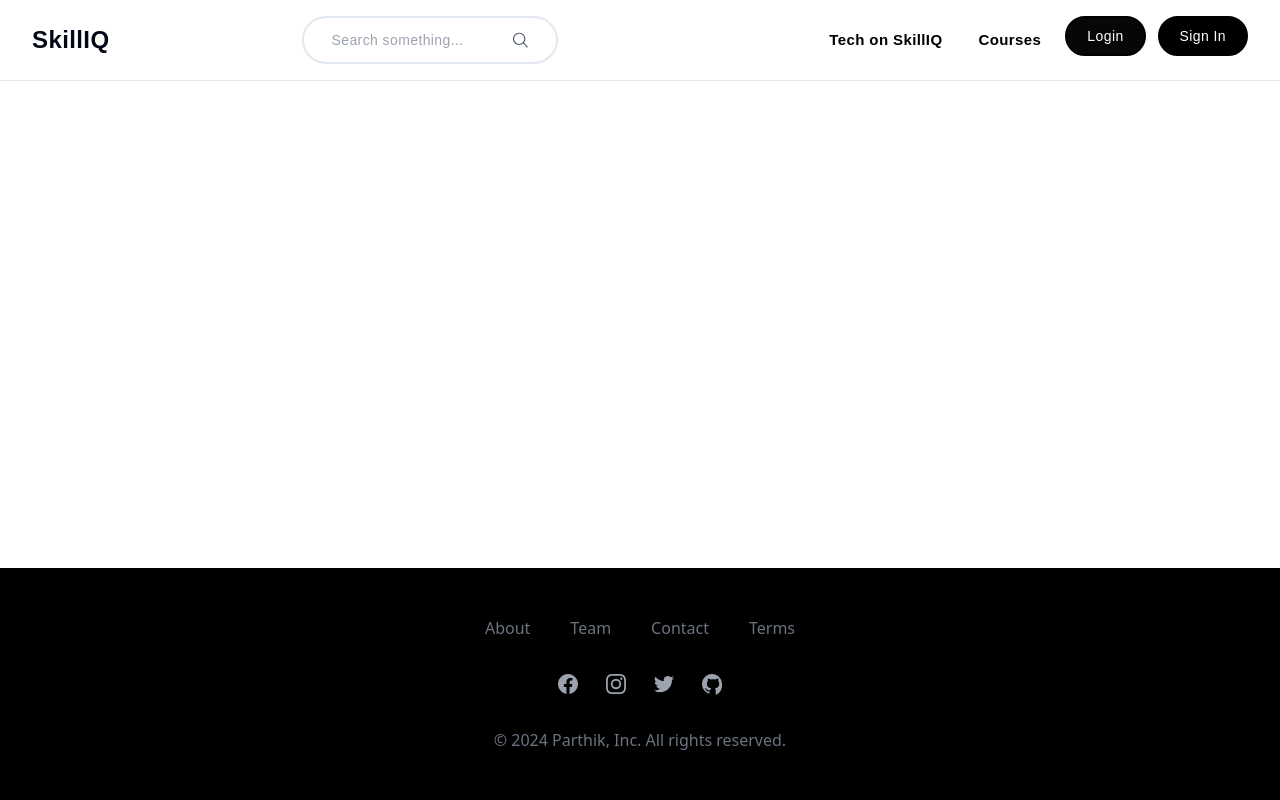
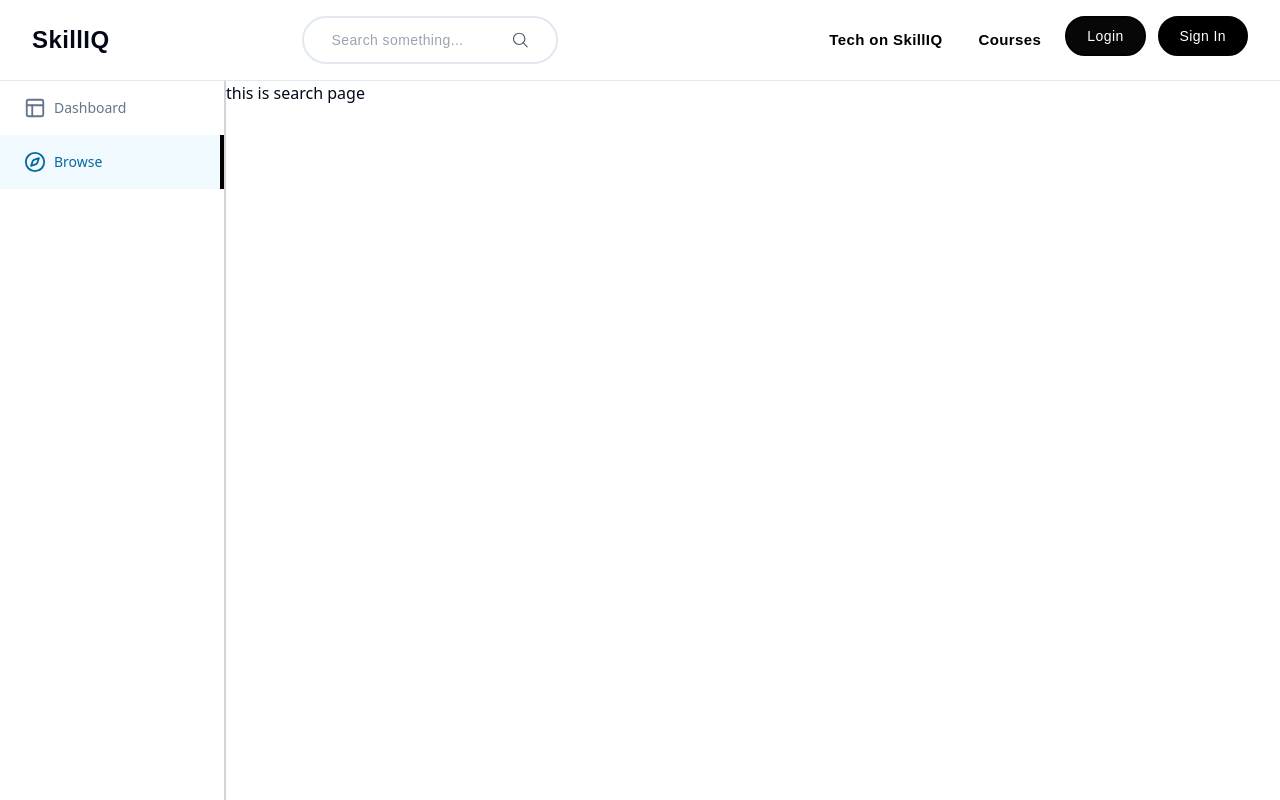
Before and after one commit to DIYORAP/OLP, a React (Vite) app in the folder frontend/: page /search in a window 1280 px wide. Shown: the top 800 px of the page. Built offline with nearby package versions, Linux system fonts and the light colour scheme.

Commit message:
sudebarchanges

```diff
--- a/frontend/src/App.jsx
+++ b/frontend/src/App.jsx
@@ -1,27 +1,29 @@
-import React from 'react'
-import { BrowserRouter, Routes, Route } from "react-router-dom";
+import React from 'react';
+import { BrowserRouter, Routes, Route } from 'react-router-dom';
 import Header from './components/Header';
 import Footer from './components/Footer';
 import Test from './pages/test';
 import Sidebar from './pages/sidebar/Sidebar';
+import Search from './components/Search';
 
 function App() {
   return (
-
     <BrowserRouter>
       <div className="flex flex-col min-h-screen">
         <Header />
-        <main className="flex-grow">
-          <Routes>
-            <Route path='/test' element={<Test />} />
-            <Route path='/side' element={<Sidebar />} />
-          </Routes>
+        <main className="flex-grow flex">
+          <Sidebar /> {/* Sidebar remains fixed for routes that need it */}
+          <div className="flex-grow">
+            <Routes>
+              <Route path="/test" element={<Test />} />
+              <Route path="/search" element={<Search />} />
+            </Routes>
+          </div>
         </main>
         <Footer />
       </div>
     </BrowserRouter>
-
-  )
+  );
 }
 
-export default App
+export default App;
--- /dev/null
+++ b/frontend/src/components/Search.jsx
@@ -0,0 +1,9 @@
+import React from 'react'
+
+export default function Search() {
+    return (
+        <div>
+            this is search page
+        </div>
+    )
+}
--- a/frontend/src/pages/sidebar/Sidebar.jsx
+++ b/frontend/src/pages/sidebar/Sidebar.jsx
@@ -6,8 +6,8 @@ function Sidebar() {
 
         <div className="flex h-screen">
 
-            <div className="hidden md:flex  z-50 w-56 border-r-2 border-gray-300 bg-white shadow-sm">
-                <div className="flex flex-col overflow-y-auto p-6">
+            <div className="hidden md:flex  z-50  border-r-2 border-gray-300 bg-white shadow-sm">
+                <div className="flex flex-col overflow-y-auto w-56">
                     <Sidebarroute />
                 </div>
             </div>
```
